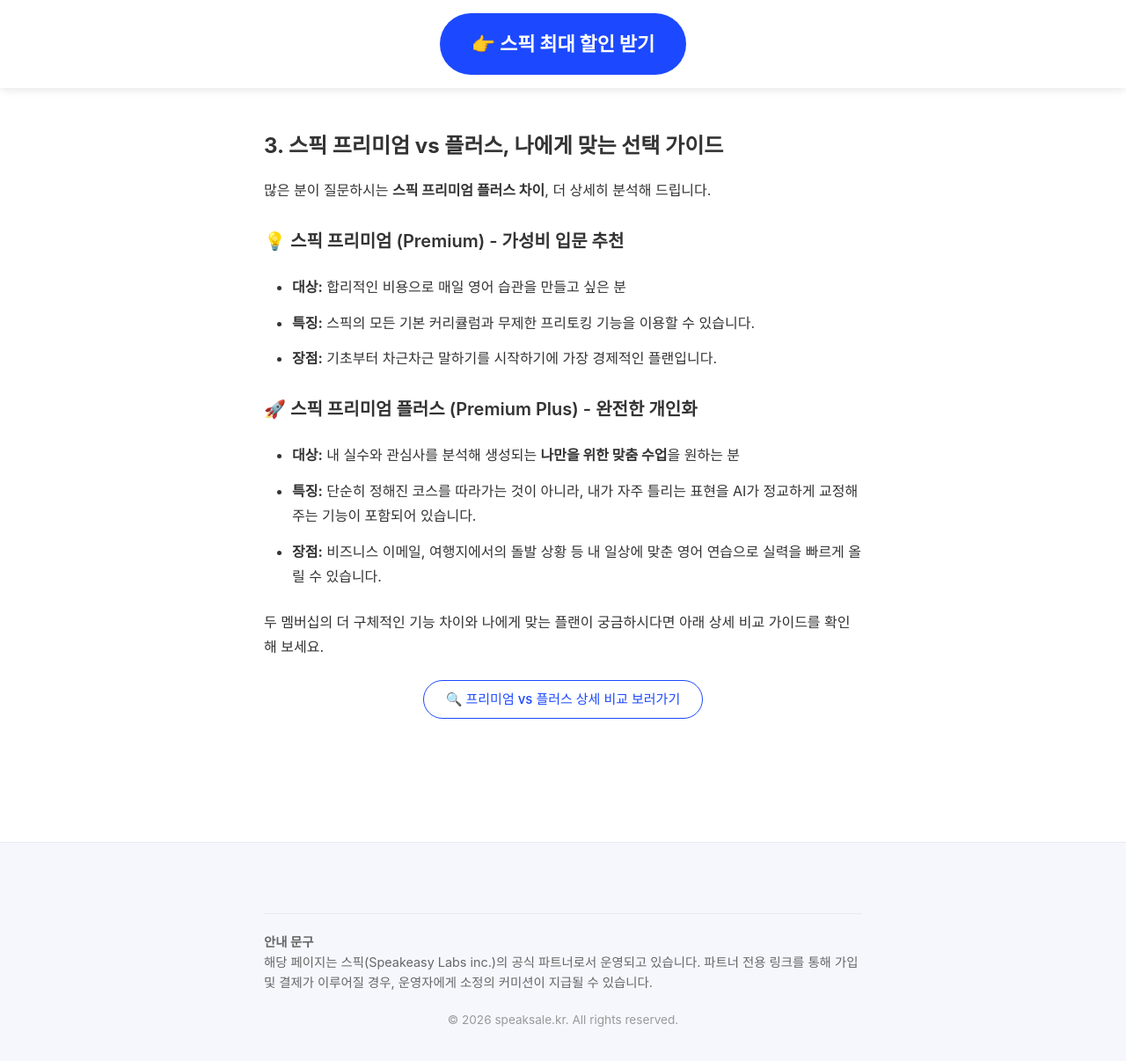
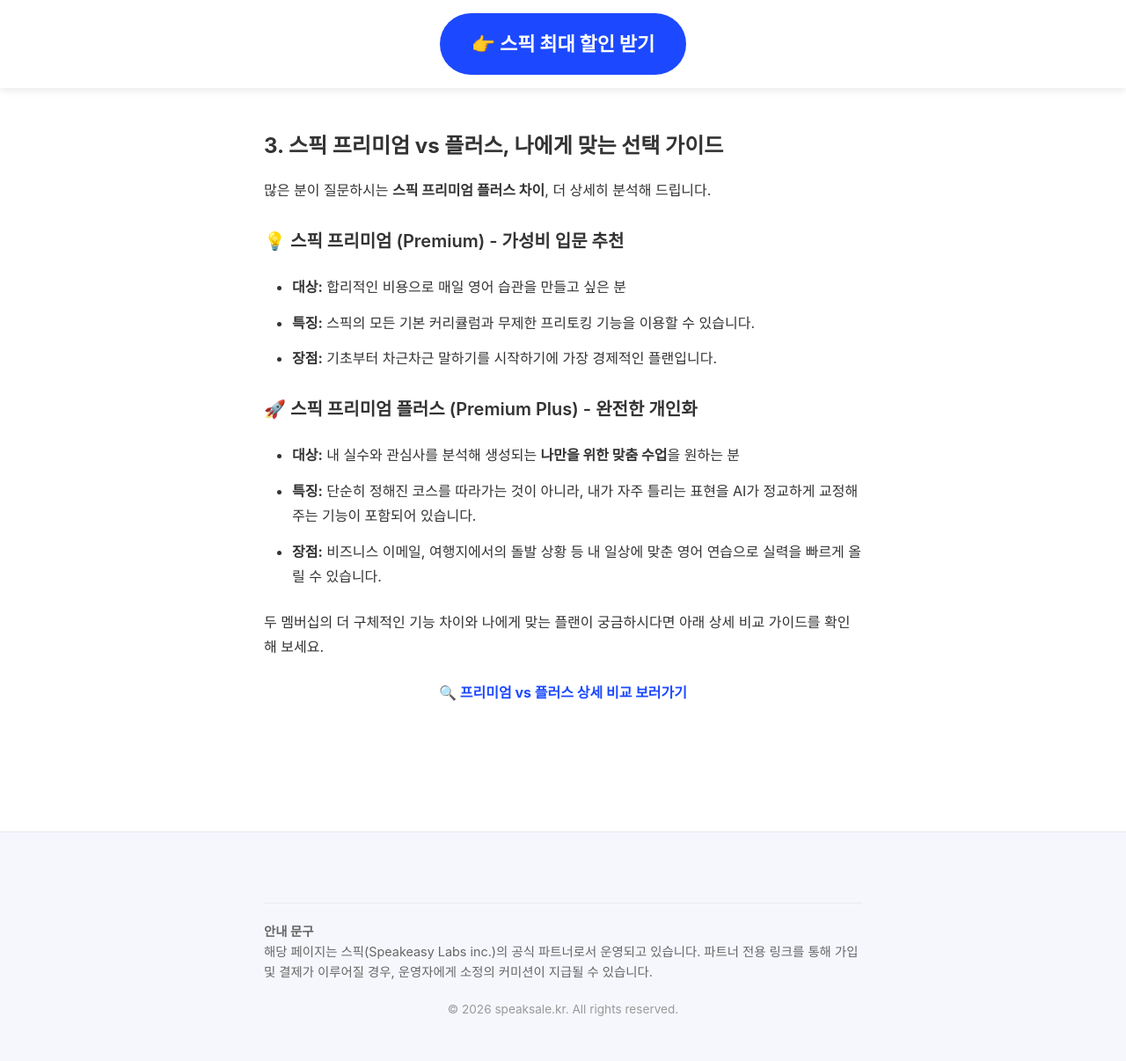
Before and after one commit to kjsjdw/speak_event_page, a Jekyll site: the page built from content/sections/04-plan-guide.md, in a window 1280 px wide and 1273 px high. Shown: the top 1206 px of the window at 88% size. Built offline with Jekyll 4.4.1, drawn with Linux system fonts in a browser that asks for light colours; some web fonts are replaced; our own code applies the rules of GitHub Pages for plain Markdown files.

Commit message:
Update 04-plan-guide.md

```diff
--- a/content/sections/04-plan-guide.md
+++ b/content/sections/04-plan-guide.md
@@ -13,8 +13,8 @@
 
 두 멤버십의 더 구체적인 기능 차이와 나에게 맞는 플랜이 궁금하시다면 아래 상세 비교 가이드를 확인해 보세요.
 
-<div style="text-align: center; margin: 20px 0;">
-  <a href="/premium-vs-plus/" style="text-decoration: none; display: inline-block; width: auto; padding: 8px 25px; color: #1c49ff; background-color: #ffffff; border: 1px solid #1c49ff; border-radius: 50px; font-size: 15px; font-weight: 500;">
+<p style="text-align: center; margin-top: 15px;">
+  <a href="/premium-vs-plus/" style="color: #1c49ff; text-decoration: none; font-weight: bold;">
     🔍 프리미엄 vs 플러스 상세 비교 보러가기
   </a>
-</div>
+</p>
```
